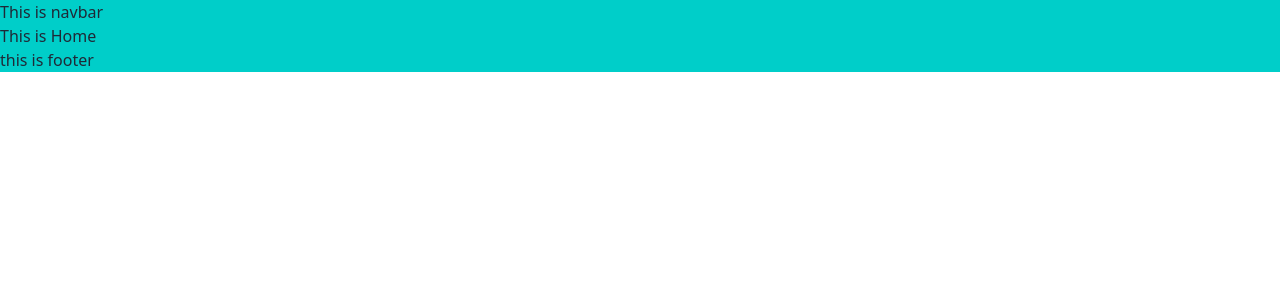
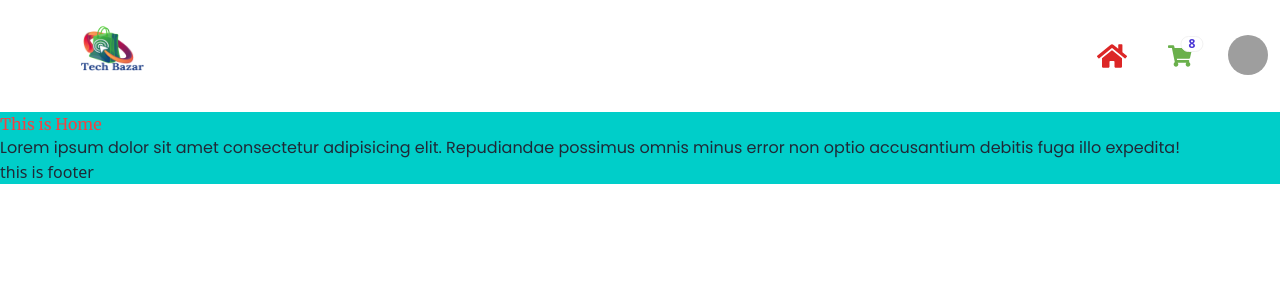
Before and after one commit to Mehedi-9T9/tech-bazar-client, a React (Vite) app: page / in a window 1280 px wide. Shown: the top 300 px of the page. Built offline with nearby package versions, Linux system fonts and the light colour scheme; grey boxes are pictures that could not be loaded.

Commit message:
navbar added

```diff
--- a/package.json
+++ b/package.json
@@ -14,6 +14,7 @@
     "match-sorter": "^6.3.4",
     "react": "^18.3.1",
     "react-dom": "^18.3.1",
+    "react-icons": "^5.3.0",
     "react-router-dom": "^6.26.1",
     "sort-by": "^1.2.0"
   },
--- a/src/App.jsx
+++ b/src/App.jsx
@@ -7,7 +7,7 @@ function App() {
 
   return (
     <>
-      <h2>This is App</h2>
+      <h2 >This is App</h2>
     </>
   )
 }
--- a/src/Components/Pages/Home/Home.jsx
+++ b/src/Components/Pages/Home/Home.jsx
@@ -3,7 +3,8 @@ import React from 'react';
 const Home = () => {
     return (
         <div>
-            This is Home
+            <h2 className='text-red-500 font-merriweather'>This is Home</h2>
+            <p className='font-poppins'>Lorem ipsum dolor sit amet consectetur adipisicing elit. Repudiandae possimus omnis minus error non optio accusantium debitis fuga illo expedita!</p>
         </div>
     );
 };
--- a/src/Components/Pages/Navbar/Navbar.jsx
+++ b/src/Components/Pages/Navbar/Navbar.jsx
@@ -1,11 +1,68 @@
 import React from 'react';
+import { FaHome, FaShoppingCart } from 'react-icons/fa';
+import { Link } from 'react-router-dom';
 
 const Navbar = () => {
+    const users = true
+    const handleLogout = () => {
+        console.log("log out click");
+    }
     return (
-        <div>
-            This is navbar
+        <>
+            <nav className="navbar bg-base-100">
+                <div className="flex-1 md:ml-10 ml-0">
+                    <Link to="/"><img src="./../../../../public/logo.png" alt="" className='w-28 h-24 ' /></Link>
+                </div>
+                <div className="flex-none ">
+                    <div className="dropdown dropdown-end">
+                        <div className="btn btn-ghost btn-circle">
+                            <FaHome className='text-red-600 text-3xl' />
+                        </div>
 
-        </div>
+                    </div>
+                    <div className="dropdown dropdown-end ml-2 md:ml-5">
+                        <div tabIndex={0} role="button" className="btn btn-ghost btn-circle">
+                            <div className="indicator">
+                                <FaShoppingCart className='text-2xl text-[#6ab04c]' />
+                                <span className="badge badge-sm indicator-item text-[#4834d4]">8</span>
+                            </div>
+                        </div>
+                        <div
+                            tabIndex={0}
+                            className="card card-compact dropdown-content bg-base-100 z-[1] mt-3 w-52 shadow">
+                            <div className="card-body">
+                                <span className="text-lg font-bold">8 Items</span>
+                                <span className="text-info">Subtotal: $999</span>
+                                <div className="card-actions">
+                                    <button className="btn btn-primary btn-block">View cart</button>
+                                </div>
+                            </div>
+                        </div>
+                    </div>
+                    <div className="dropdown dropdown-end ml-2 md:ml-5">
+                        <div tabIndex={0} role="button" className="btn btn-ghost btn-circle avatar">
+                            {users ? <div className="w-10 rounded-full">
+                                <img
+                                    alt="Tailwind CSS Navbar component"
+                                    src="https://img.daisyui.com/images/stock/photo-1534528741775-53994a69daeb.webp" />
+                            </div> : <Link to="/login"><button className='text-white bg-black px-5 py-2 rounded'>Login</button></Link>}
+                        </div>
+                        <ul
+                            tabIndex={0}
+                            className="menu menu-sm dropdown-content bg-base-100 rounded-box z-[1] mt-3 w-52 p-2 shadow">
+                            <li>
+                                <a className="justify-between">
+                                    Profile
+                                    <span className="badge">New</span>
+                                </a>
+                            </li>
+                            <li><a>Settings</a></li>
+                            <li><a onClick={handleLogout}>Logout</a></li>
+                        </ul>
+                    </div>
+                </div>
+            </nav>
+        </>
     );
 };
 
--- a/src/index.css
+++ b/src/index.css
@@ -1,3 +1,6 @@
+@import url('https://fonts.googleapis.com/css2?family=Merriweather:ital,wght@0,300;0,400;0,700;0,900;1,300;1,400;1,700;1,900&family=Poppins:ital,wght@0,100;0,200;0,300;0,400;0,500;0,600;0,700;0,800;0,900;1,100;1,200;1,300;1,400;1,500;1,600;1,700;1,800;1,900&display=swap');
+
+
 @tailwind base;
 @tailwind components;
 @tailwind utilities;
--- a/tailwind.config.js
+++ b/tailwind.config.js
@@ -5,7 +5,15 @@ export default {
     "./src/**/*.{js,ts,jsx,tsx}",
   ],
   theme: {
-    extend: {},
+    extend: {
+      fontFamily: {
+        merriweather: 'Merriweather, ui-serif',
+        poppins: 'Poppins, ui-serif',
+      }
+
+
+
+    },
   },
   plugins: [
     require('daisyui'),
```
Also changed, not shown: public/logo.png (added), 1 other file (tests, documents, lock files or other folders).
